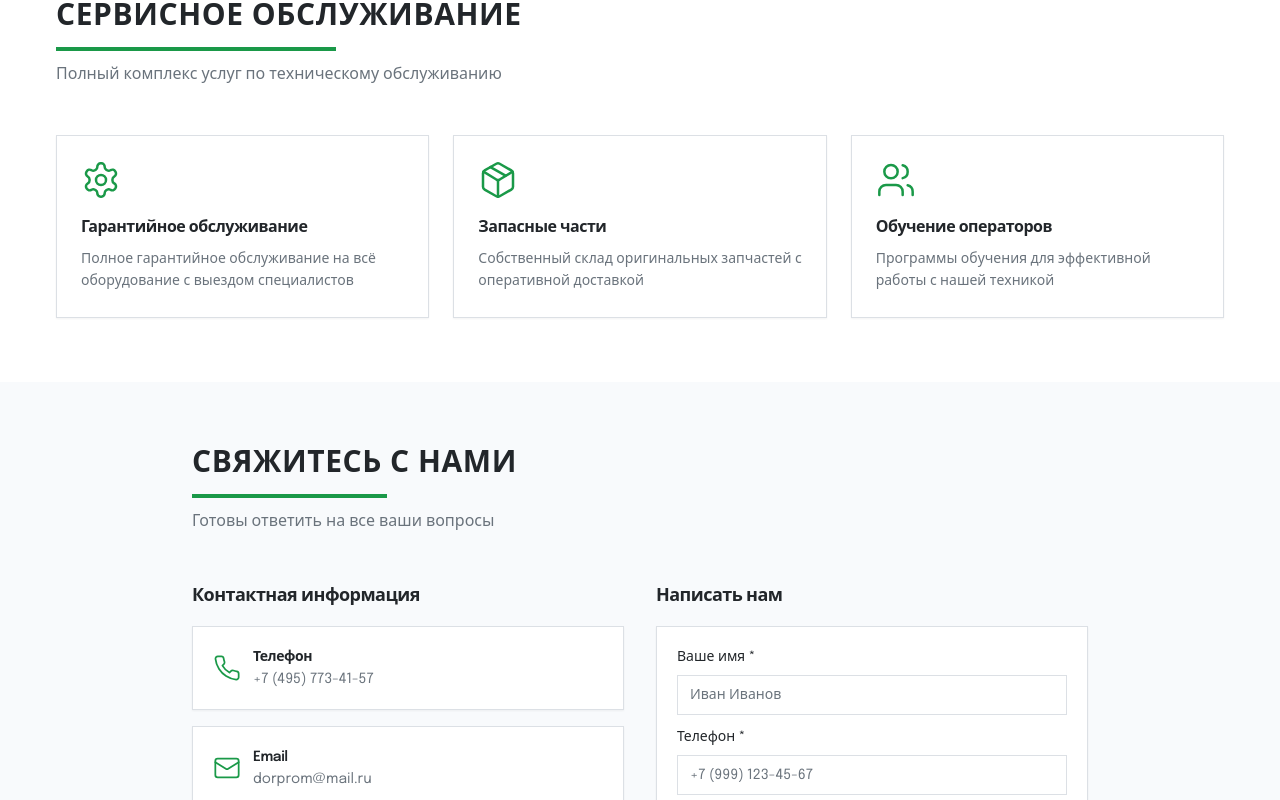
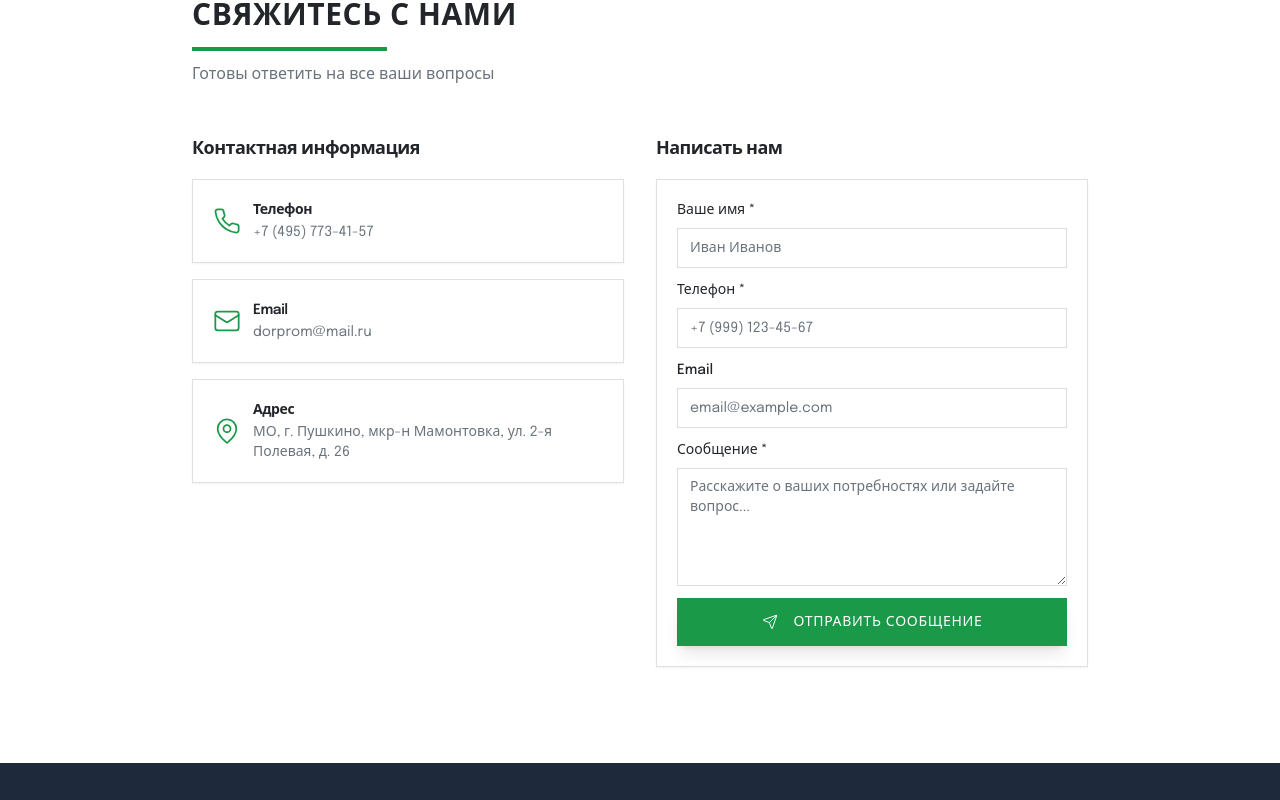
Before and after one commit to pr-poehali-dev/road-tech-landing, a React (Vite) app: page / in a window 1280 px wide. Shown: the part 2820-3620 px from the top of the page. Built offline with nearby package versions, Linux system fonts and the light colour scheme; grey boxes are pictures that could not be loaded.

Commit message:
убери блок Сервисное обслуживание

```diff
--- a/src/pages/Index.tsx
+++ b/src/pages/Index.tsx
@@ -318,53 +318,7 @@ const Index = () => {
         </div>
       </section>
 
-      <section id="service" className="py-16 px-6 bg-white">
-        <div className="container mx-auto">
-          <div className="mb-12">
-            <h2 className="text-3xl font-bold text-foreground mb-3">Сервисное обслуживание</h2>
-            <p className="text-base text-muted-foreground">
-              Полный комплекс услуг по техническому обслуживанию
-            </p>
-          </div>
-          <div className="grid md:grid-cols-3 gap-6">
-            <Card className="shadow-sm">
-              <CardContent className="p-6">
-                <div className="mb-4">
-                  <Icon name="Settings" size={40} className="text-primary" strokeWidth={1.5} />
-                </div>
-                <h3 className="text-base font-bold text-foreground mb-2">Гарантийное обслуживание</h3>
-                <p className="text-sm text-muted-foreground leading-relaxed">
-                  Полное гарантийное обслуживание на всё оборудование с выездом специалистов
-                </p>
-              </CardContent>
-            </Card>
-            <Card className="shadow-sm">
-              <CardContent className="p-6">
-                <div className="mb-4">
-                  <Icon name="Package" size={40} className="text-primary" strokeWidth={1.5} />
-                </div>
-                <h3 className="text-base font-bold text-foreground mb-2">Запасные части</h3>
-                <p className="text-sm text-muted-foreground leading-relaxed">
-                  Собственный склад оригинальных запчастей с оперативной доставкой
-                </p>
-              </CardContent>
-            </Card>
-            <Card className="shadow-sm">
-              <CardContent className="p-6">
-                <div className="mb-4">
-                  <Icon name="Users" size={40} className="text-primary" strokeWidth={1.5} />
-                </div>
-                <h3 className="text-base font-bold text-foreground mb-2">Обучение операторов</h3>
-                <p className="text-sm text-muted-foreground leading-relaxed">
-                  Программы обучения для эффективной работы с нашей техникой
-                </p>
-              </CardContent>
-            </Card>
-          </div>
-        </div>
-      </section>
-
-      <section id="contacts" className="py-16 px-6 bg-slate-50">
+      <section id="contacts" className="py-16 px-6 bg-white">
         <div className="container mx-auto">
           <div className="max-w-4xl mx-auto">
             <div className="mb-12">
```
